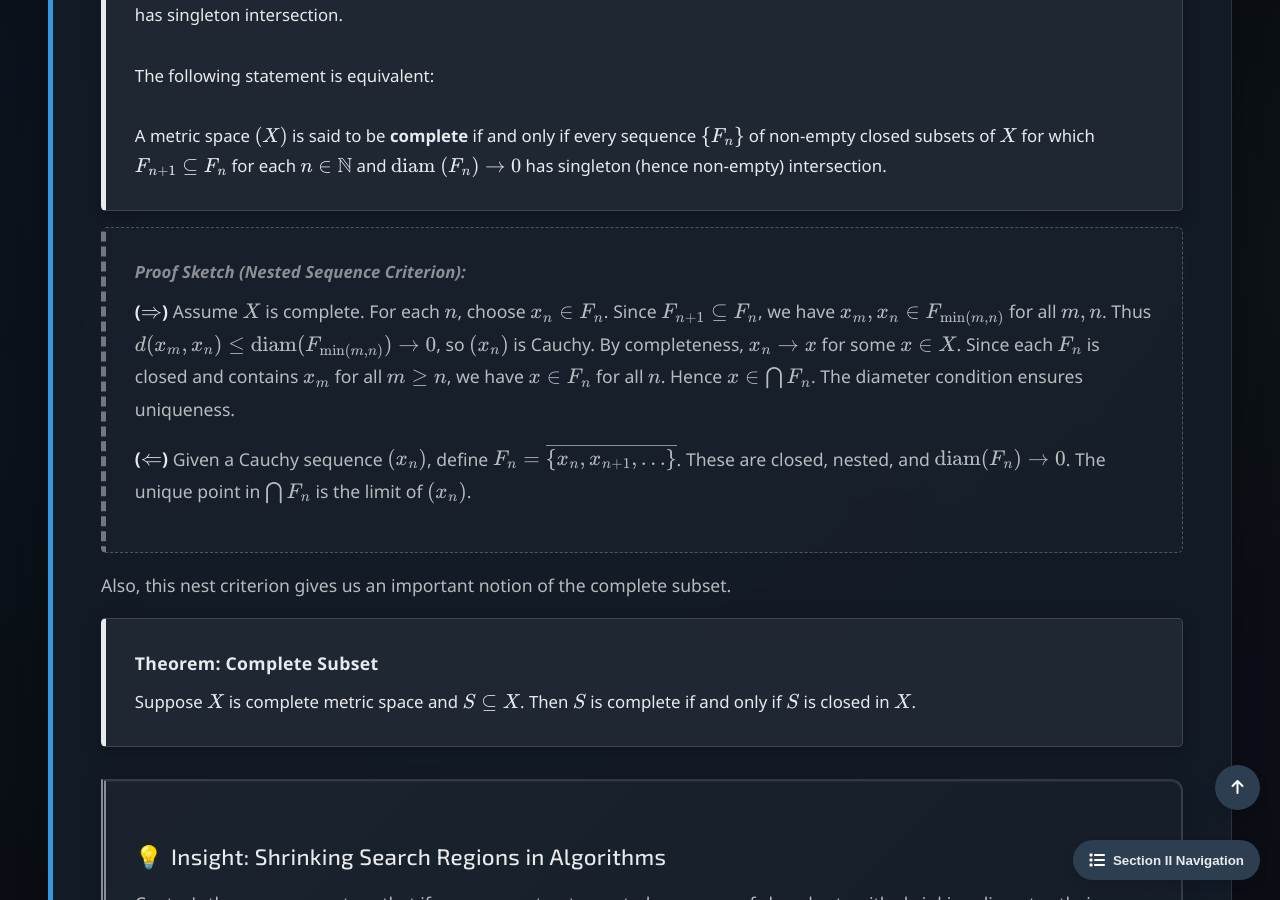
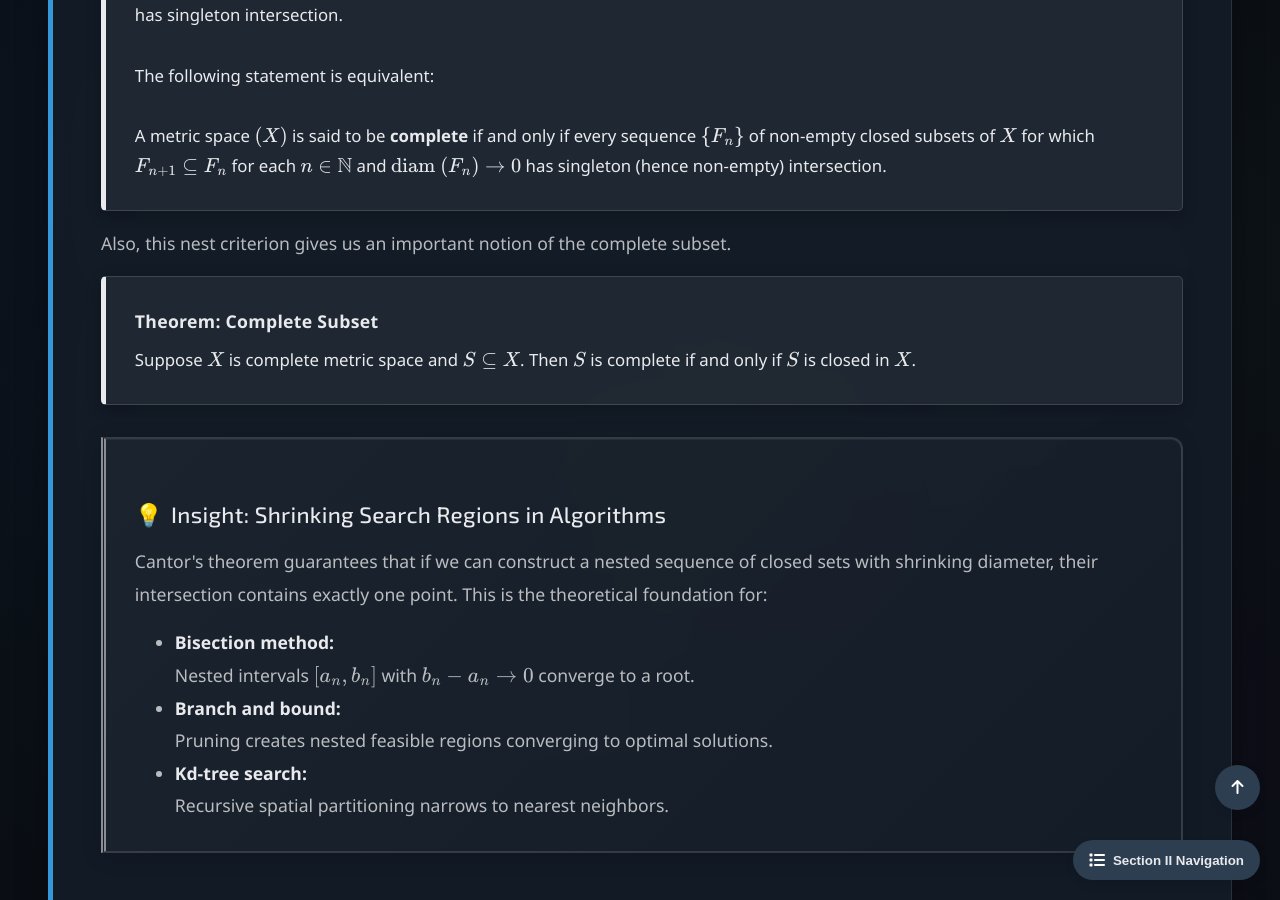
Before and after one commit to Yusukey01/yusukey01.github.io, a Jekyll site: the page built from Mathematics/Calculus/completeness.html, in a window 1280 px wide and 900 px high, scrolled down 5049 px. Built offline with Jekyll 4.4.1, drawn with Linux system fonts in a browser that asks for light colours.

Commit message:
removed proof

```diff
--- a/Mathematics/Calculus/completeness.html
+++ b/Mathematics/Calculus/completeness.html
@@ -311,29 +311,6 @@ noindex: true
                     for each \(n \in \mathbb{N}\) and \(\text{diam }(F_n) \to 0\) has singleton (hence non-empty) intersection.
                 </div>
 
-                <div class="proof">
-                     <!--
-                    Do we need? how much important is this.
-                     -->
-                    <span class="proof-title">Proof Sketch (Nested Sequence Criterion):</span>
-                    <p>
-                        <strong>(\(\Rightarrow\))</strong> Assume \(X\) is complete. For each
-                        \(n\), choose \(x_n \in F_n\). Since \(F_{n+1} \subseteq F_n\), we have
-                        \(x_m, x_n \in F_{\min(m,n)}\) for all \(m, n\). Thus
-                        \(d(x_m, x_n) \leq \text{diam}(F_{\min(m,n)}) \to 0\), so \((x_n)\)
-                        is Cauchy. By completeness, \(x_n \to x\) for some \(x \in X\). Since
-                        each \(F_n\) is closed and contains \(x_m\) for all \(m \geq n\), we
-                        have \(x \in F_n\) for all \(n\). Hence \(x \in \bigcap F_n\). The
-                        diameter condition ensures uniqueness.
-                    </p>
-                    <p>
-                        <strong>(\(\Leftarrow\))</strong> Given a Cauchy sequence \((x_n)\),
-                        define \(F_n = \overline{\{x_n, x_{n+1}, \ldots\}}\). These are closed,
-                        nested, and \(\text{diam}(F_n) \to 0\). The unique point in
-                        \(\bigcap F_n\) is the limit of \((x_n)\).
-                    </p>
-                </div>
-
                 <p>
                     Also, this nest criterion gives us an important notion of the complete subset.
                 </p>
```
